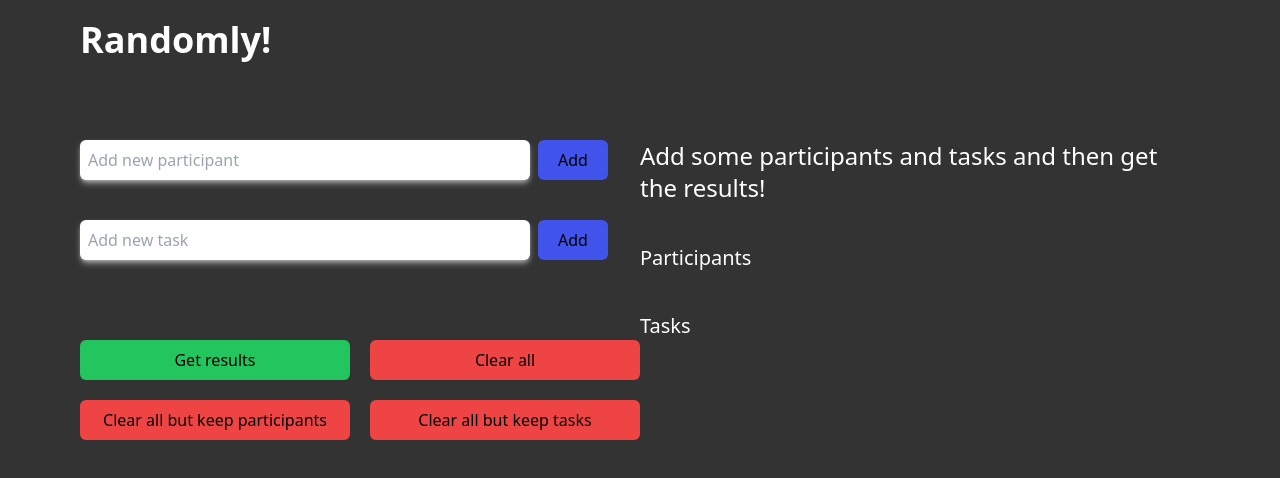
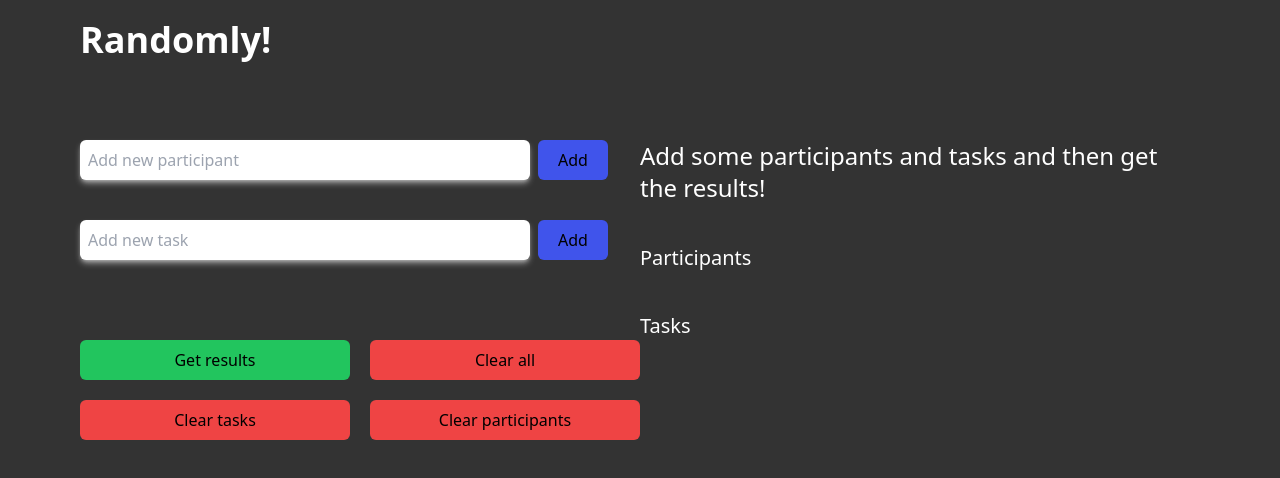
Before and after one commit to IvanGH4/randomly-lib, a React (Create React App) app: page / in a window 1280 px wide. Shown: the top 478 px of the page. Built offline with nearby package versions, Linux system fonts and the light colour scheme.

Commit message:
Text updates

```diff
--- a/src/App.tsx
+++ b/src/App.tsx
@@ -177,12 +177,12 @@ function App() {
               handleClick={() => dispatch({ type: 'CLEAR_ALL' })}
             />
             <Cta
-              text='Clear all but keep participants'
+              text='Clear tasks'
               type='error'
               handleClick={() => dispatch({ type: 'RESET_WITH_PARTICIPANTS' })}
             />
             <Cta
-              text='Clear all but keep tasks'
+              text='Clear participants'
               type='error'
               handleClick={() => dispatch({ type: 'RESET_WITH_TASKS' })}
             />
```
